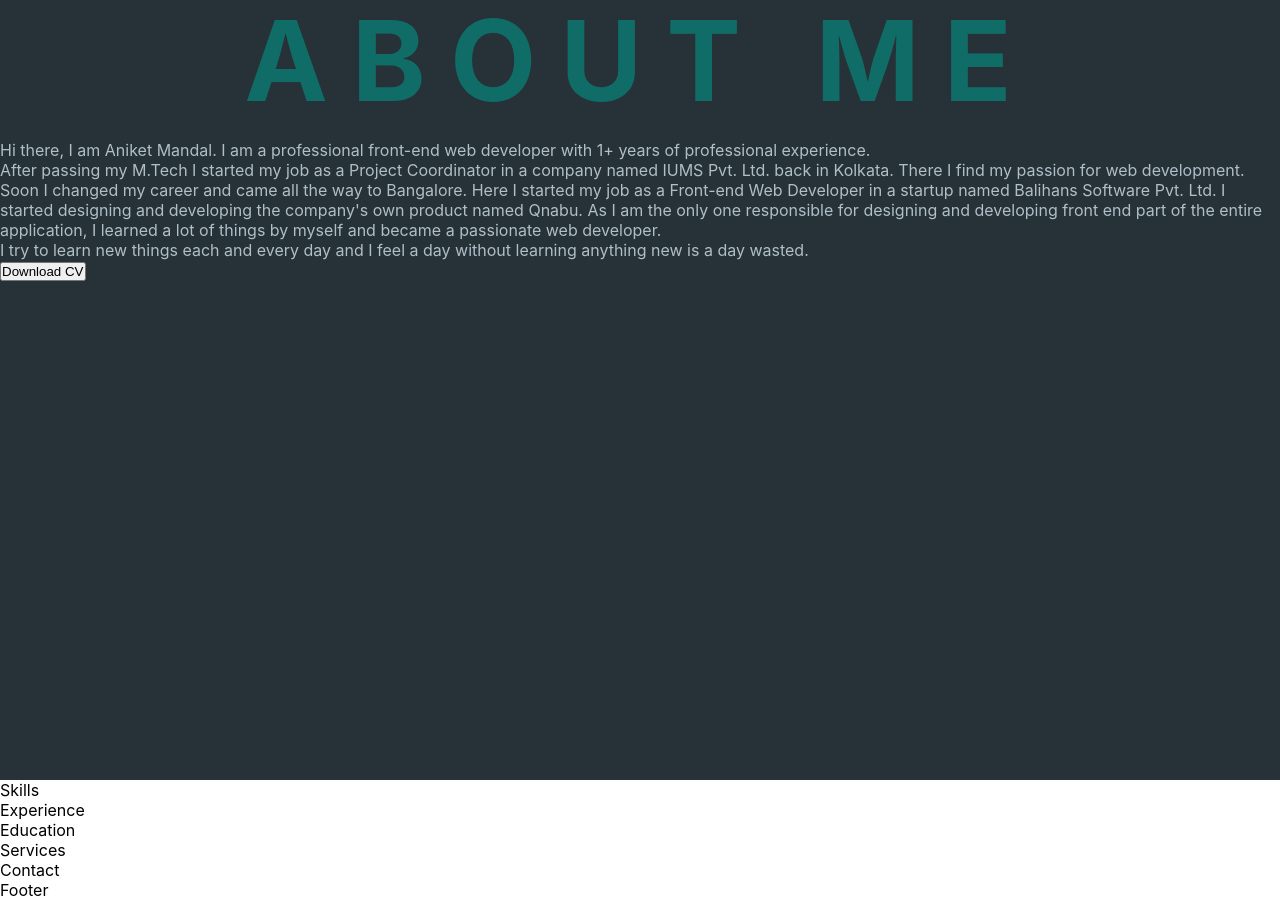
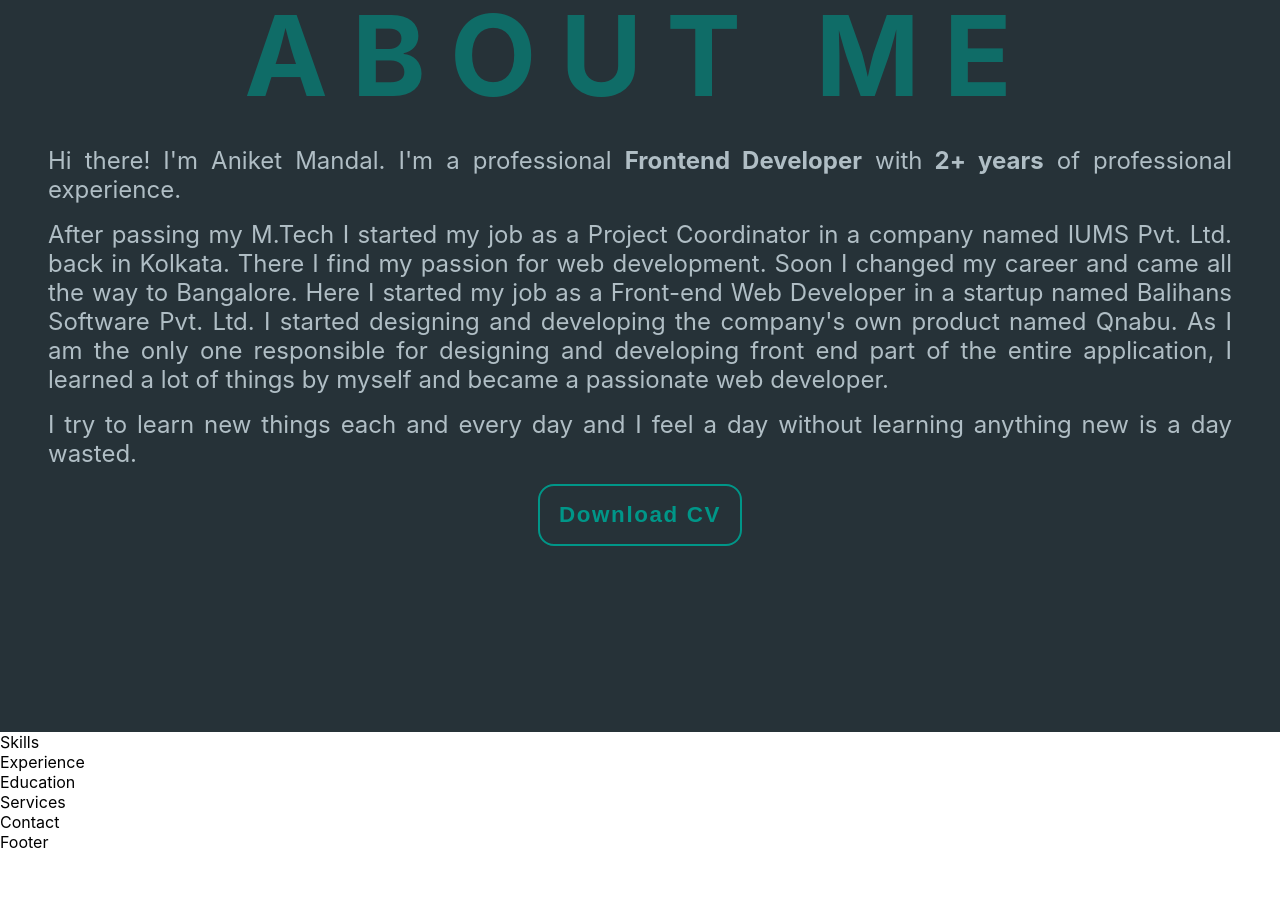
Before and after one commit to aniketDev/my-portfolio-v2, a React (Create React App) app: page / in a window 1280 px wide. Shown: the part 820-1720 px from the top of the page. After the commit the page ends 1672 px from the top, so only its background shows below. Built offline with nearby package versions, Linux system fonts and the light colour scheme.

Commit message:
About section

```diff
--- a/src/App.js
+++ b/src/App.js
@@ -1,11 +1,48 @@
 import React from 'react';
 import './App.scss';
-import Portfolio from './Portfolio';
+import Grid from '@material-ui/core/Grid';
+import Home from './components/Home/Home';
+import About from './components/About/About';
+import Contact from './components/Contact/Contact';
+import Education from './components/Education/Education';
+import Experience from './components/Experience/Experience';
+import Services from './components/Services/Services';
+import Skills from './components/Skills/Skills';
+import Navbar from './components/Navbar/Navbar';
+import Footer from './components/Footer/Footer';
 
 function App() {
   return (
     <div className="App">
-      <Portfolio />
+      <Grid container direction="column" className="portfolio">
+        <Grid item xs={12}>
+          <Navbar />
+        </Grid>
+        <Grid item xs={12}>
+          <Home />
+        </Grid>
+        <Grid item xs={12}>
+          <About />
+        </Grid>
+        <Grid item xs={12}>
+          <Skills />
+        </Grid>
+        <Grid item xs={12}>
+          <Experience />
+        </Grid>
+        <Grid item xs={12}>
+          <Education />
+        </Grid>
+        <Grid item xs={12}>
+          <Services />
+        </Grid>
+        <Grid item xs={12}>
+          <Contact />
+        </Grid>
+        <Grid item xs={12}>
+          <Footer />
+        </Grid>
+      </Grid>
     </div>
   );
 }
--- a/src/App.scss
+++ b/src/App.scss
@@ -1,10 +1,19 @@
+@import './assets/scss/variables';
+
+.App {
+  .portfolio {
+    .section {
+      height: calc(100vh - #{$navbar-height});
+      background: $color-background;
+      color: $color-foreground;
+
       .section-heading {
         display: flex;
         align-items: center;
         justify-content: center;
         // border-top: 0.5rem solid #00968896;
         // border-bottom: 0.5rem solid #00968896;
-  height: 20vh;
+        height: 20%;
 
         h1 {
           color: #00968896;
@@ -28,5 +37,11 @@
       }
 
       .section-content {
-  height: 80vh;
+        height: 80%;
+        padding: 1rem 3rem 0 3rem;
+        display: flex;
+        flex-direction: column;
       }
+    }
+  }
+}
--- a/src/Portfolio.js
+++ /dev/null
@@ -1,49 +0,0 @@
-import React from 'react';
-import Grid from '@material-ui/core/Grid';
-import Home from './components/Home/Home';
-import About from './components/About/About';
-import Contact from './components/Contact/Contact';
-import Education from './components/Education/Education';
-import Experience from './components/Experience/Experience';
-import Services from './components/Services/Services';
-import Skills from './components/Skills/Skills';
-import Navbar from './components/Navbar/Navbar';
-import Footer from './components/Footer/Footer';
-
-const Portfolio = () => {
-  return (
-    <div className="portfolio">
-      <Grid container direction="column">
-        <Grid item xs={12}>
-          <Navbar />
-        </Grid>
-        <Grid item xs={12}>
-          <Home />
-        </Grid>
-        <Grid item xs={12}>
-          <About />
-        </Grid>
-        <Grid item xs={12}>
-          <Skills />
-        </Grid>
-        <Grid item xs={12}>
-          <Experience />
-        </Grid>
-        <Grid item xs={12}>
-          <Education />
-        </Grid>
-        <Grid item xs={12}>
-          <Services />
-        </Grid>
-        <Grid item xs={12}>
-          <Contact />
-        </Grid>
-        <Grid item xs={12}>
-          <Footer />
-        </Grid>
-      </Grid>
-    </div>
-  );
-};
-
-export default Portfolio;
--- a/src/assets/scss/_variables.scss
+++ b/src/assets/scss/_variables.scss
@@ -1,5 +1,7 @@
-// Sass variables
+/* Image URLs */
 $home-image: url('/assets/images/header-image.jpg');
+
+/* Color schemes */
 $color-nav-dark: #016b89;
 $color-nav-light: #0d9f90;
 $color-background: rgb(38, 50, 56);
@@ -27,4 +29,5 @@ $color-blue-grey: #607d8b;
 $color-yellow-light: lighten($color-yellow, 40%);
 $shadow: rgba(0, 0, 0, 0.4);
 
-$nav-height: 7vh;
+/* Attribute properties */
+$navbar-height: 3rem;
--- a/src/components/About/About.js
+++ b/src/components/About/About.js
@@ -1,10 +1,10 @@
 import React from 'react';
-import { Grid } from '@material-ui/core';
+import { Grid, Typography } from '@material-ui/core';
 import './About.scss';
 
 const About = () => {
   return (
-    <Grid container className="about">
+    <Grid container className="about section">
       <Grid item xs={12} className="section-heading">
         <h1>
           About Me
@@ -13,11 +13,11 @@ const About = () => {
       </Grid>
 
       <Grid item xs={12} className="section-content about__content">
-        <p>
-          Hi there, I am Aniket Mandal. I am a professional front-end web developer with 1+ years of
-          professional experience.
-        </p>
-        <p>
+        <Typography variant="inherit" component="p">
+          Hi there! I'm Aniket Mandal. I'm a professional <strong>Frontend Developer</strong> with
+          <strong> 2+ years</strong> of professional experience.
+        </Typography>
+        <Typography variant="inherit" component="p">
           After passing my M.Tech I started my job as a Project Coordinator in a company named IUMS
           Pvt. Ltd. back in Kolkata. There I find my passion for web development. Soon I changed my
           career and came all the way to Bangalore. Here I started my job as a Front-end Web
@@ -25,14 +25,13 @@ const About = () => {
           developing the company's own product named Qnabu. As I am the only one responsible for
           designing and developing front end part of the entire application, I learned a lot of
           things by myself and became a passionate web developer.
-        </p>
-        <p>
+        </Typography>
+        <Typography variant="inherit" component="p">
           I try to learn new things each and every day and I feel a day without learning anything
           new is a day wasted.
-        </p>
-        <a href="https://drive.google.com/uc?authuser=0&id=1W3hs08YNID8hJLBdFikxskHGN769rceY&export=download">
-          <button className="download">Download CV</button>
-        </a>
+        </Typography>
+
+        <button className="download">Download CV</button>
       </Grid>
     </Grid>
   );
--- a/src/components/About/About.scss
+++ b/src/components/About/About.scss
@@ -1,7 +1,33 @@
 @import '../../assets/scss/base';
 
 .about {
-  height: 100vh;
-  background: $color-background;
-  color: $color-foreground;
+  &__content {
+    font-size: 1.5rem;
+    text-align: justify;
+
+    p {
+      margin-bottom: 1rem;
+    }
+
+    button.download {
+      font-size: 1.4rem;
+      font-weight: 600;
+      letter-spacing: 0.1rem;
+      color: $color-teal;
+      padding: 1rem 1.2rem;
+      border-radius: 1rem;
+      text-decoration: none;
+      border: 2px solid $color-teal;
+      align-self: center;
+      transition: all 0.5s;
+      background: transparent;
+      cursor: pointer;
+
+      &:hover {
+        box-shadow: rgba(0, 0, 0, 0.4);
+        background: $color-teal;
+        color: #fff;
+      }
+    }
+  }
 }
--- a/src/components/Home/Home.scss
+++ b/src/components/Home/Home.scss
@@ -1,7 +1,8 @@
 @import '../../assets/scss/base';
 
 .home {
-  height: calc(100vh - 3rem);
+  height: calc(100vh - #{$navbar-height});
+  margin-top: $navbar-height;
   background: $color-background;
   color: $color-foreground;
 
@@ -20,16 +21,12 @@
           margin-top: 1rem;
           text-transform: uppercase;
           color: $color-teal;
-          // background: -webkit-linear-gradient(
-          //   rgba($color-yellow, 1) 30%,
-          //   rgba($color-yellow, 0) 100%
-          // );
         }
       }
     }
 
     p {
-      font-size: 1.2rem;
+      font-size: 1.4rem;
       letter-spacing: 0.1rem;
     }
 
@@ -55,7 +52,7 @@
       background-size: cover;
       width: 100%;
       height: 100%;
-      // opacity: 0.7;
+      opacity: 0.1;
       background-blend-mode: soft-light; // luminosity, overlay, difference
     }
   }
--- a/src/components/Navbar/Navbar.js
+++ b/src/components/Navbar/Navbar.js
@@ -14,7 +14,7 @@ const sections = [
 
 const Navbar = () => {
   return (
-    <Toolbar component="nav" variant="dense" className="toolbarContainer">
+    <Toolbar component="nav" variant="dense" className="toolbar-container">
       {sections.map(section => (
         <Link
           color="textSecondary"
@@ -23,7 +23,7 @@ const Navbar = () => {
           key={section.title}
           variant="inherit"
           href={section.url}
-          className="toolbarLink"
+          className="toolbar-link"
         >
           <span>{section.title}</span>
         </Link>
--- a/src/components/Navbar/Navbar.scss
+++ b/src/components/Navbar/Navbar.scss
@@ -1,6 +1,6 @@
-@import '../../assets/scss/variables';
+@import '../../assets/scss/base';
 
-.toolbarContainer {
+.toolbar-container {
   background-image: linear-gradient(to left, $color-nav-dark, $color-nav-light);
   justify-content: space-between;
   overflow-x: auto;
@@ -8,12 +8,16 @@
   letter-spacing: 0.2rem;
   font-size: 1.1rem;
   font-weight: 500;
+  position: fixed !important;
+  height: $navbar-height;
+  top: 0;
+  left: 0;
+  right: 0;
 
-  .toolbarLink {
+  .toolbar-link {
     flex-shrink: 0;
     padding: 0 1rem;
     display: inline-block;
-    position: relative;
     background: -webkit-linear-gradient(rgba(255, 255, 255, 0.9) 60%, rgba(255, 255, 255, 0) 100%);
     -webkit-text-fill-color: transparent;
     -webkit-background-clip: text;
```
Lines whose indentation alone changed are shown as unchanged.
